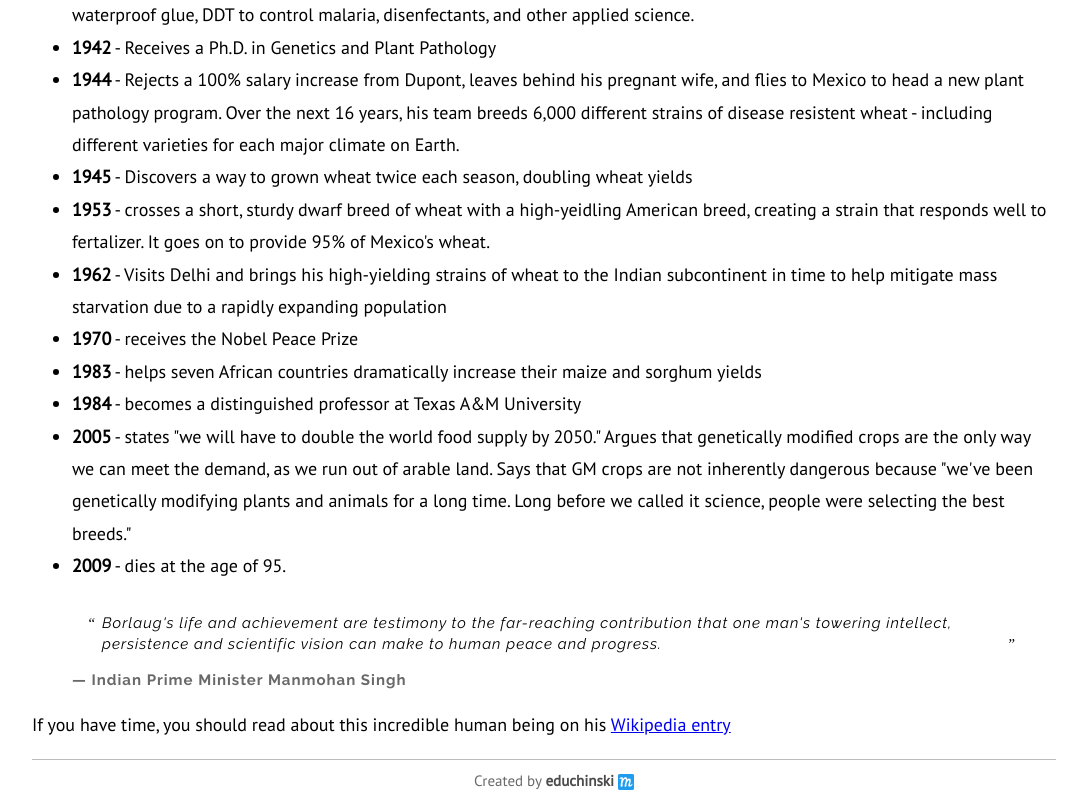
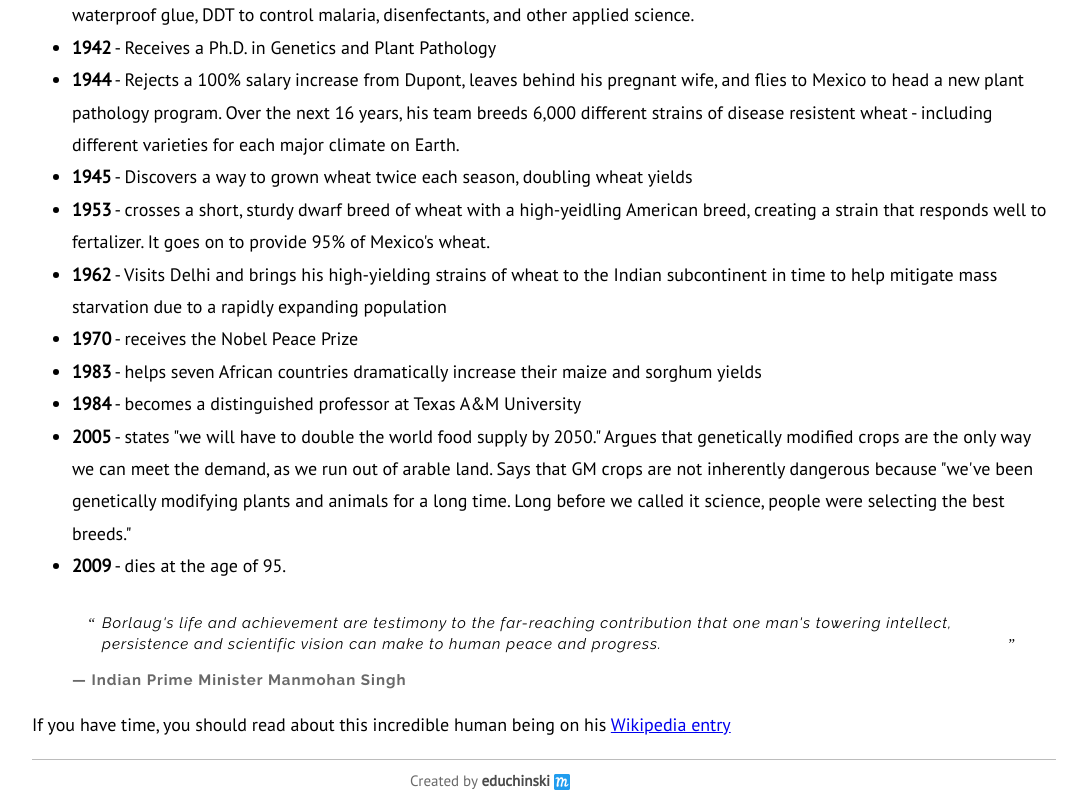
Before and after one commit to educhinski/tribute, a plain HTML site: page index.html in a window 1280 px wide. Shown: the part 1083-1883 px from the top of the page, without its empty margins (96-1183 px from the left). Drawn offline with Linux system fonts and the light colour scheme.

Commit message:
Update style.css, little tweak

```diff
--- a/css/style.css
+++ b/css/style.css
@@ -1,6 +1,6 @@
 body {
     margin: 0;
-    font-family: 'PT Sans';
+    font-family: 'PT Sans', Helvetica, Arial, sans-serif;
 }
 
 #main {
@@ -90,6 +90,7 @@ body {
     position: relative;
     top: 10px;
     padding-bottom: 10px;
+    left: -5%;
 }
 
 #my_footer a {
```
